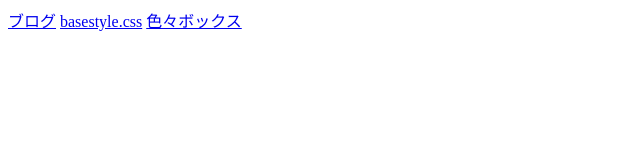
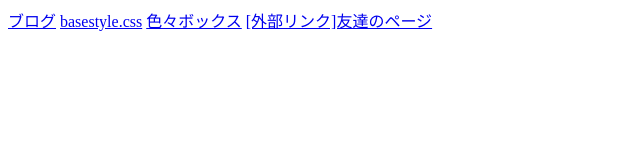
Before and after one commit to shizukani-cp/shizukani-cp.github.io, a plain HTML site: page index.html in a window 1280 px wide. Shown: the whole page, without its empty margins (0-640 px from the left). Drawn offline with Linux system fonts and the light colour scheme.

Commit message:
Update index.html

```diff
--- a/index.html
+++ b/index.html
@@ -7,5 +7,6 @@
     <a href="./blog/">ブログ</a>
     <a href="./basestyle.css/">basestyle.css</a>
     <a href="./htmlapps/">色々ボックス</a>
+    <a href="https://e24028.github.io">[外部リンク]友達のページ</a>
   </body>
 </html>
```
